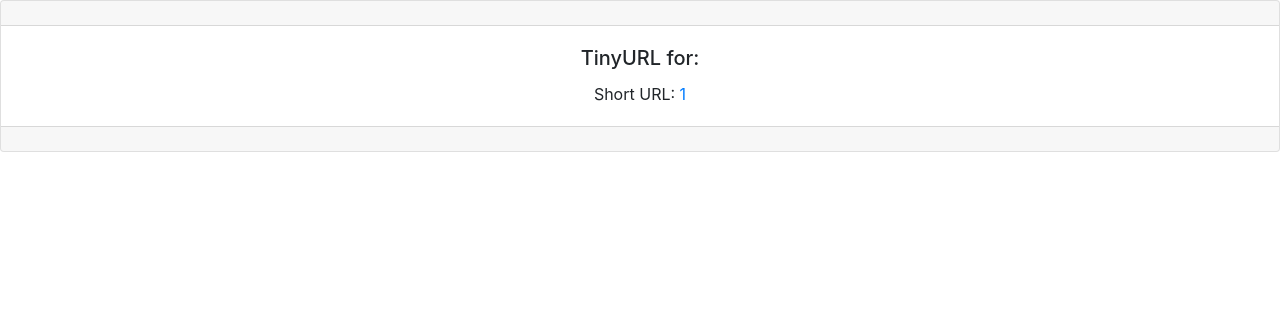
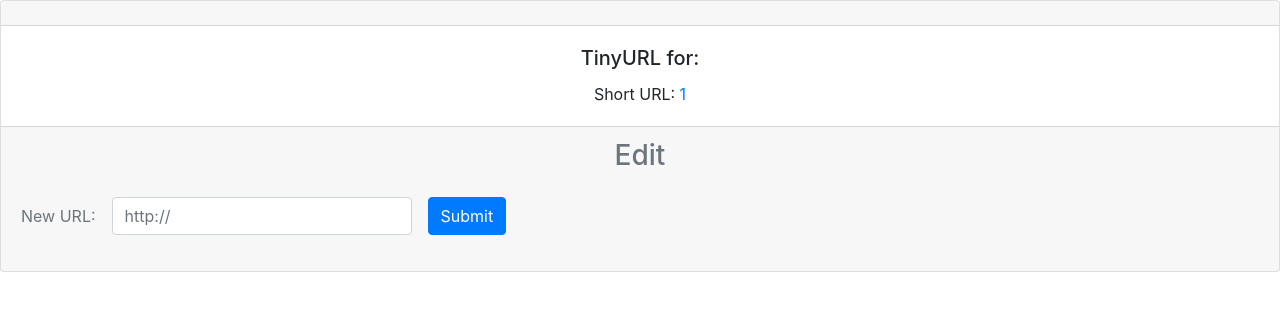
Before and after one commit to tumiduong/tinyapp, a Node server app: page /urls/1 in a window 1280 px wide. Shown: the part 56-367 px from the top of the page. Run offline with Node 20, Linux system fonts and the light colour scheme; some libraries are stand-ins or nearby versions.

Commit message:
added edit button form to edit shortURL

```diff
--- a/express_server.js
+++ b/express_server.js
@@ -32,6 +32,11 @@ app.post("/urls", (req, res) => {
   res.redirect(`/urls/${shortURL}`);
 });
 
+app.post("/urls/:shortURL", (req, res) => {
+  urlDatabase[req.params.shortURL] = req.body.longURL;
+  res.redirect(`/urls/${req.params.shortURL}`);
+});
+
 app.post("/urls/:shortURL/delete", (req, res) => {
   delete urlDatabase[req.params.shortURL];
   res.redirect("/urls");
--- a/views/urls_index.ejs
+++ b/views/urls_index.ejs
@@ -19,6 +19,7 @@
         <tr>
           <th scope="col">Short URL</th>
           <th scope="col">Long URL</th>
+          <th scope="col">Edit</th>
           <th scope="col">Delete</th>
         </tr>
       </thead>
@@ -27,8 +28,8 @@
           <tr>
             <td><%= url %></td>
             <td><%= urls[url] %></td>
-            <td><form method="POST" action="/urls/<%= url %>/delete"><input type="submit" class="btn btn-secondary btn-sm"
-              value="Delete"></form></td>
+            <td><form method="GET" action="/urls/<%= url %>"><button type="submit" class="btn btn-primary">Edit</button></form></td>
+            <td><form method="POST" action="/urls/<%= url %>/delete"><button type="submit" class="btn btn-primary">Delete</button></form></td>
           </tr>
         <% } %>
       </tbody>
--- a/views/urls_show.ejs
+++ b/views/urls_show.ejs
@@ -16,8 +16,20 @@
         <h5 class="card-title">TinyURL for: <%= longURL %></h5>
         <p class="card-text">Short URL: <a href="/u/<%= shortURL %>"><%= shortURL %></a></p>
       </div>
-    <div class="card-footer text-muted"></div>
-  </div>
+
+
+  <div class="card-footer text-muted">
+      <h3>Edit</h3>
+      <form class="form-inline" action="/urls/<%= shortURL %>" method="POST">
+        <div class="form-group mb-2">
+          <label for="longURL">New URL:</label>
+          <input class="form-control" type="text" name="longURL" placeholder="http://" style="width: 300px; margin: 1em">
+          <button type="submit" class="btn btn-primary">Submit</button>
+        </div>
+      </form>
+</div>
+
+
   <!-- Bootstrap JS -->
   <script src="https://code.jquery.com/jquery-3.3.1.slim.min.js" integrity="sha384-q8i/X+965DzO0rT7abK41JStQIAqVgRVzpbzo5smXKp4YfRvH+8abtTE1Pi6jizo" crossorigin="anonymous"></script>
   <script src="https://cdnjs.cloudflare.com/ajax/libs/popper.js/1.14.7/umd/popper.min.js" integrity="sha384-UO2eT0CpHqdSJQ6hJty5KVphtPhzWj9WO1clHTMGa3JDZwrnQq4sF86dIHNDz0W1" crossorigin="anonymous"></script>
```
